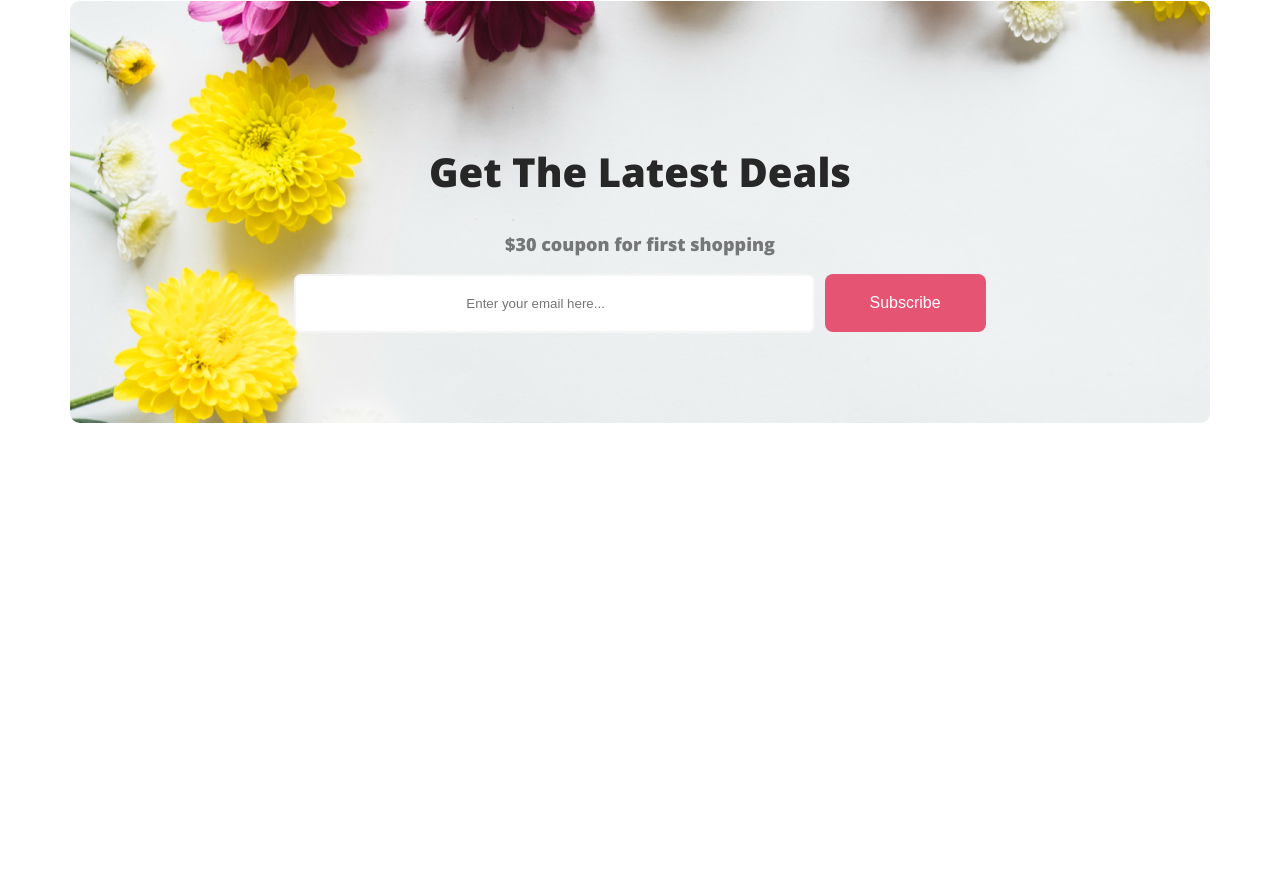
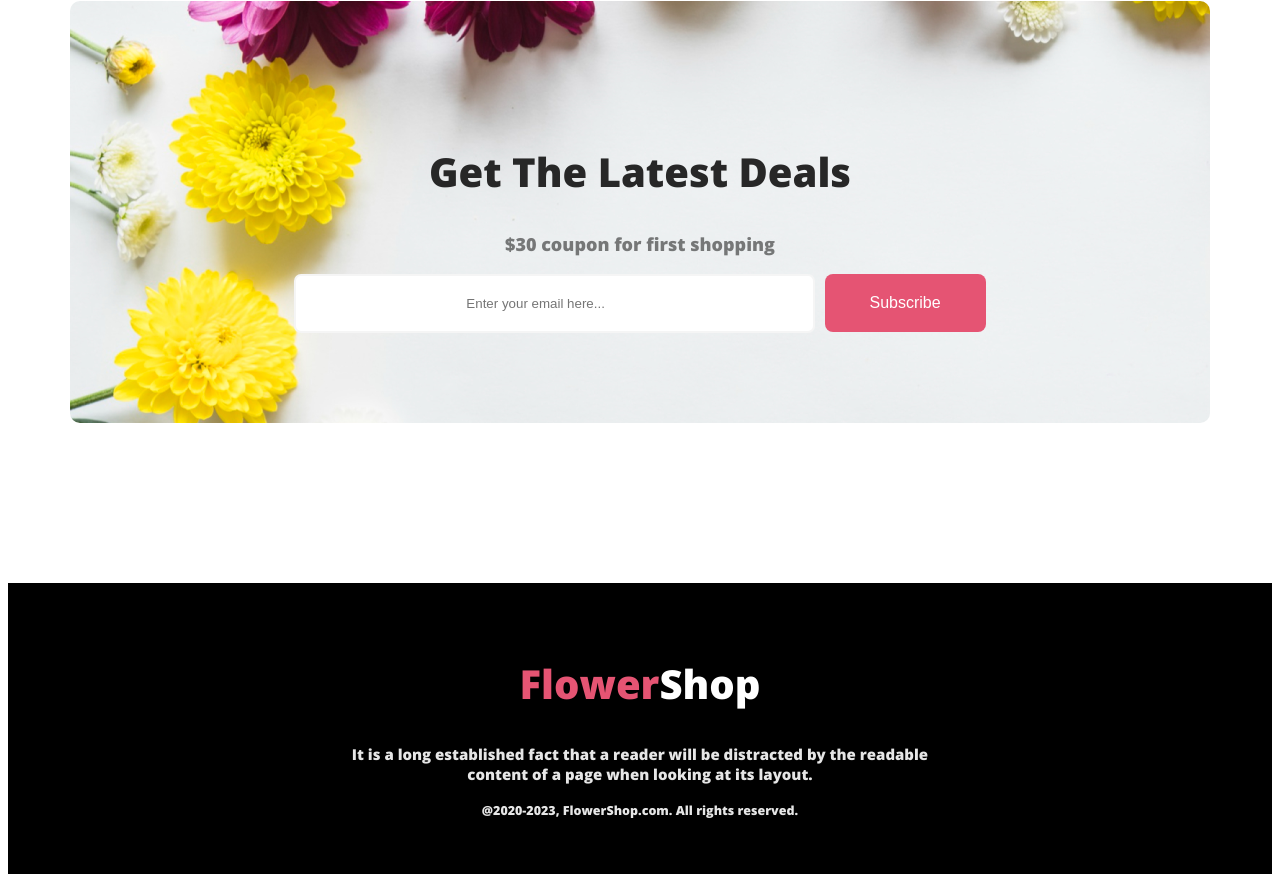
Before and after one commit to salma-Isalm/online-flower-shop, a plain HTML site: page index.html in a window 1280 px wide. Shown: the part 3767-4649 px from the top of the page. Before the commit the page ends 4198 px from the top, so only its background shows below. Drawn offline with nearby package versions, Linux system fonts and the light colour scheme.

Commit message:
footer section

```diff
--- a/index.html
+++ b/index.html
@@ -97,5 +97,10 @@
             </div>
         </section>
     </main>
+    <footer class="our-fatured">
+        <h2 class="our-fatured-title tt"><span>Flower</span>Shop</h2>
+        <p class="our-fatured-discription clr">It is a long established fact that a reader will be distracted by the readable <br> content of a page when looking at its layout.</p>
+        <p class="our-fatured-discription clr"><small>@2020-2023, FlowerShop.com. All rights reserved. </small></p>
+    </footer>
 </body>
 </html>
--- a/styles/style.css
+++ b/styles/style.css
@@ -176,3 +176,16 @@ font-weight: 800;
     text-align: start;
     margin-right: 5px;
 }
+.tt{
+    color: white;
+}
+footer{
+    background-color: black;
+    padding: 40px;
+}
+.clr{
+    color: rgba(255, 255, 255, 0.90);
+text-align: center;
+font-size: 15px;
+font-weight: 400;
+}
```
